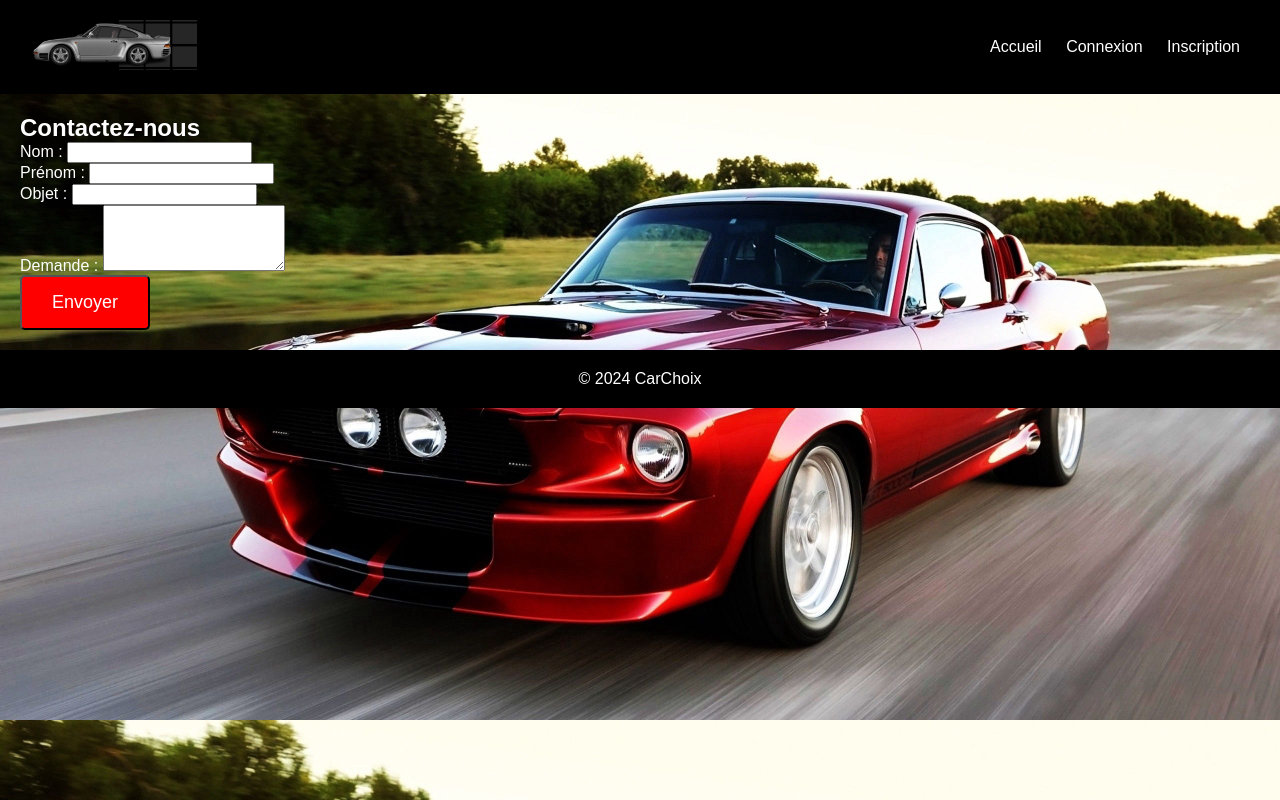
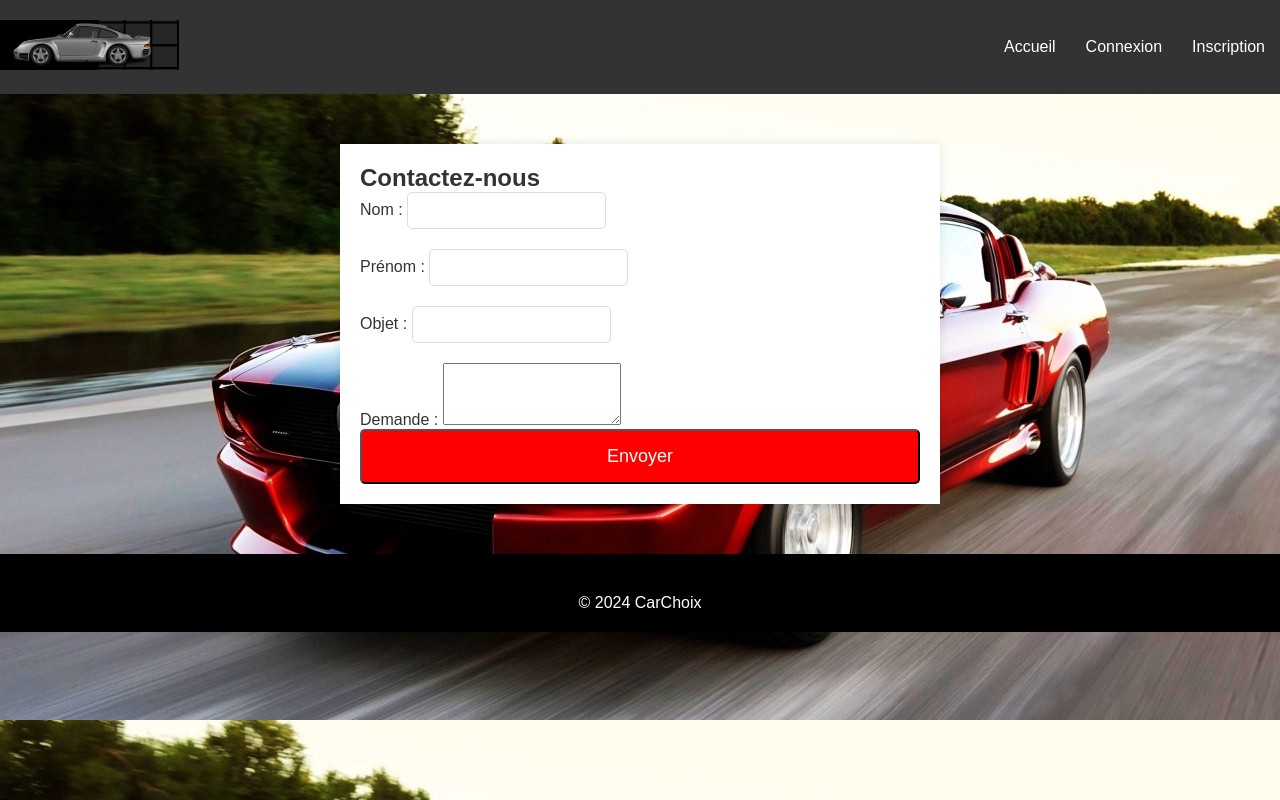
Before and after one commit to JB0000ANAS/gestion_de_projet, a PHP site: page /contact.php in a window 1280 px wide. Run offline with PHP 8.4, Linux system fonts and the light colour scheme.

Commit message:
Update contact.php

```diff
--- a/contact.php
+++ b/contact.php
@@ -5,6 +5,95 @@
     <meta name="viewport" content="width=device-width, initial-scale=1.0">
     <title>Contactez-nous - CarChoix</title>
     <link rel="stylesheet" href="style.css">
+    <style>
+       /* Réinitialisation des styles par défaut */
+* {
+    margin: 0;
+    padding: 0;
+    box-sizing: border-box;
+}
+
+body {
+    font-family: Arial, sans-serif;
+    background-color: #f4f4f4;
+    color: #333;
+}
+
+header {
+    background-color: #333;
+    color: #fff;
+    padding: 20px 0;
+    text-align: center;
+}
+
+nav ul {
+    list-style-type: none;
+    padding: 0;
+    display: flex;
+    justify-content: center;
+}
+
+nav ul li {
+    margin: 0 15px;
+}
+
+nav ul li a {
+    color: #fff;
+    text-decoration: none;
+}
+
+main {
+    max-width: 600px;
+    margin: 50px auto;
+    padding: 20px;
+    background-color: #fff;
+    box-shadow: 0 0 10px rgba(0, 0, 0, 0.1);
+}
+
+form {
+    display: flex;
+    flex-direction: column;
+}
+
+label {
+    margin-bottom: 5px;
+}
+
+input[type="text"], input[type="password"] {
+    padding: 10px;
+    margin-bottom: 20px;
+    border: 1px solid #ddd;
+    border-radius: 5px;
+}
+
+input[type="submit"] {
+    padding: 10px 20px;
+    background-color: #333;
+    color: #fff;
+    border: none;
+    border-radius: 5px;
+    cursor: pointer;
+}
+
+input[type="submit"]:hover {
+    background-color: #444;
+}
+
+p {
+    text-align: center;
+    margin-top: 20px;
+}
+
+p a {
+    color: #333;
+    text-decoration: none;
+}
+
+p a:hover {
+    text-decoration: underline;
+}
+
+    </style>
 </head>
 <body>
     <header>
```
